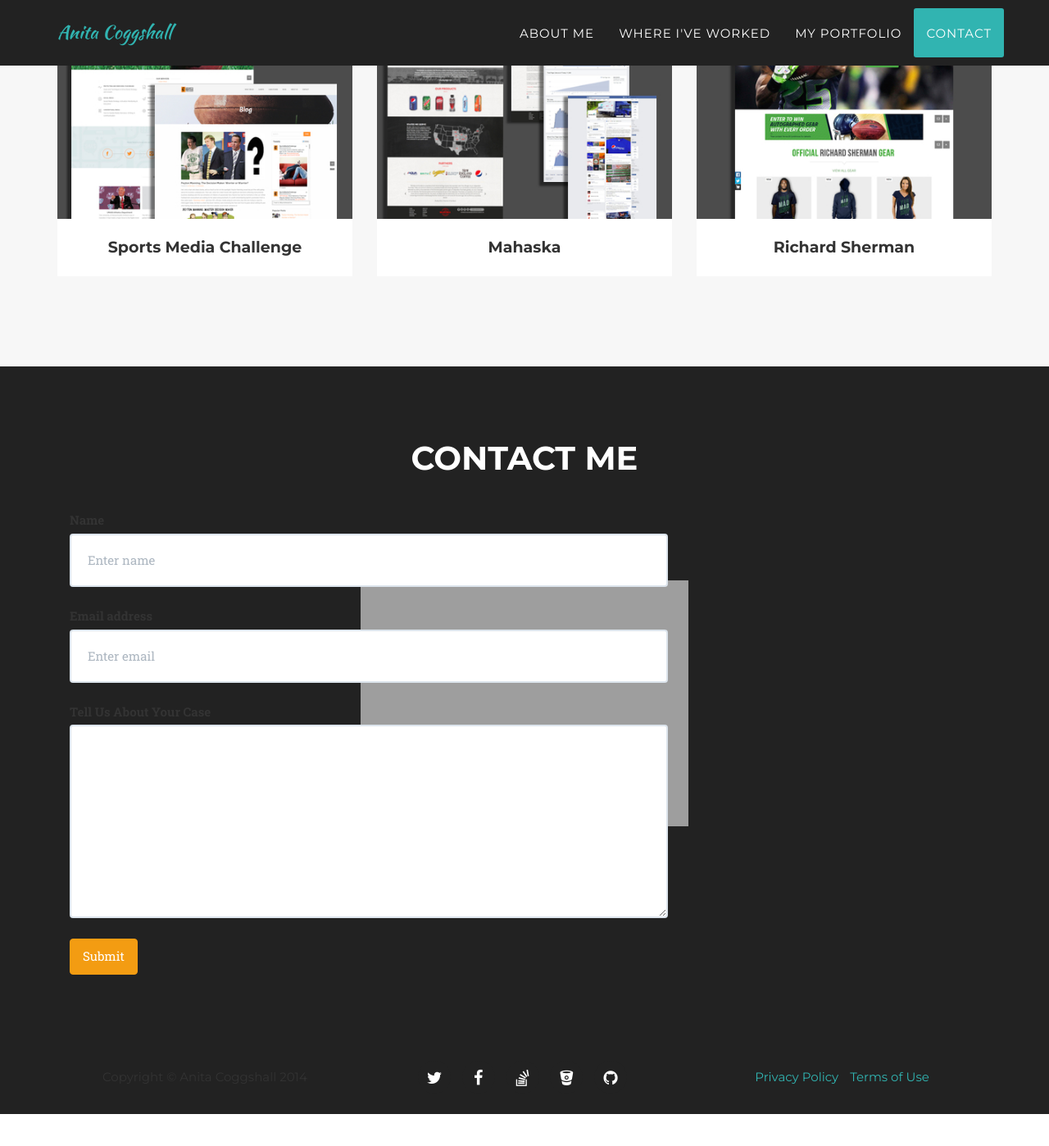
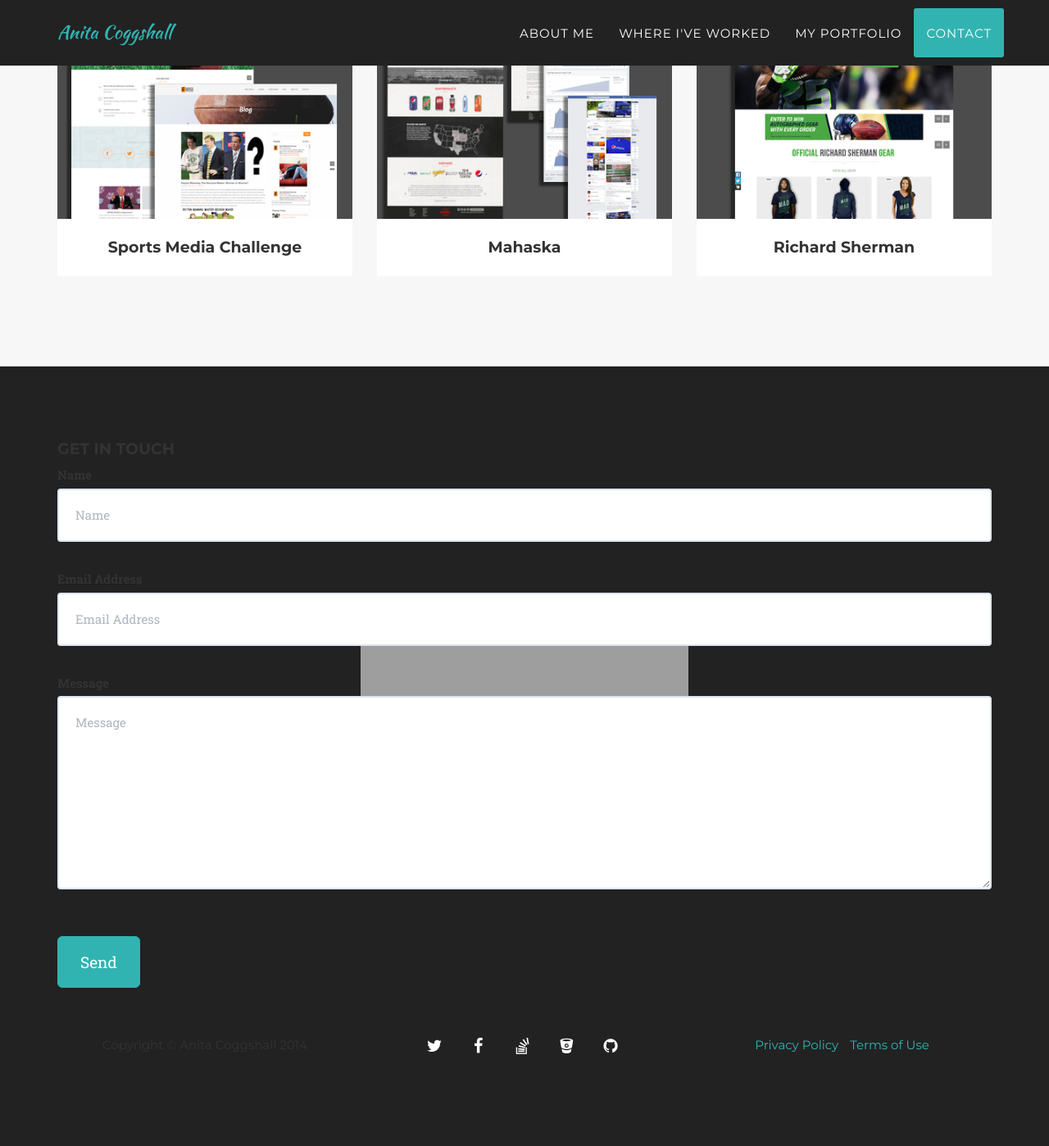
Before and after one commit to vpoola88/anita-portfolio, a Jekyll site: the page built from index.html, in a window 1280 px wide and 1400 px high, scrolled down 3296 px. Shown: the whole window at 82% size. Built offline with Jekyll 4.4.1, drawn with Linux system fonts in a browser that asks for light colours; some web fonts are replaced; before the commit the page ends 4655 px from its top, so only the background shows below that.

Commit message:
update formspree

```diff
--- a/_includes/contact.html
+++ b/_includes/contact.html
@@ -1,5 +1,5 @@
-<section id="contact">
-        <div class="container">
+<!-- <section id="contact"> -->
+<!--         <div class="container">
             <div class="row">
                 <div class="col-lg-12 text-center">
                     <h2 class="section-heading">Contact Me</h2>
@@ -40,4 +40,52 @@
                 </div>
             </div>
         </div>
-    </section>
+    </section> -->
+
+<section id="contact">
+<div class="container">
+    <div class="row">
+        <div class="col-lg-12">
+            <h4>Get in touch</h4>
+
+        </div>
+    </div>
+    <div class="row">
+        <div class="col-lg-12">
+            <form  action="//formspree.io/vpoola88@gmail.com" method="POST" name="sentMessage" id="contactForm" novalidate>
+                <div class="row control-group">
+                    <div class="form-group col-xs-12 floating-label-form-group controls">
+                        <label>Name</label>
+                        <input type="text" name="name" class="form-control" placeholder="Name" id="name" required data-validation-required-message="Please enter your name.">
+                        <p class="help-block text-danger"></p>
+                    </div>
+                </div>
+                <div class="row control-group">
+                    <div class="form-group col-xs-12 floating-label-form-group controls">
+                        <label>Email Address</label>
+                        <input type="email" name="_replyto" class="form-control" placeholder="Email Address" id="email" required data-validation-required-message="Please enter your email address.">
+                        <p class="help-block text-danger"></p>
+                    </div>
+                </div>
+                <div>
+                    <input type="hidden"  name="_subject" value="New submission!">
+                    <input type="text" name="_gotcha" style="display:none" />
+                </div>
+                <div class="row control-group">
+                    <div class="form-group col-xs-12 floating-label-form-group controls">
+                        <label>Message</label>
+                        <textarea rows="5" name="message" class="form-control" placeholder="Message" id="message" required data-validation-required-message="Please enter a message."></textarea>
+                        <p class="help-block text-danger"></p>
+                    </div>
+                </div>
+                <br>
+                <div id="success"></div>
+                <div class="row">
+                    <div class="form-group col-xs-12">
+                        <button type="submit" class="btn btn-success btn-lg">Send</button>
+                    </div>
+                </div>
+            </form>
+        </div>
+    </div>
+</div>
```
Also changed, not shown: 1 other file.
